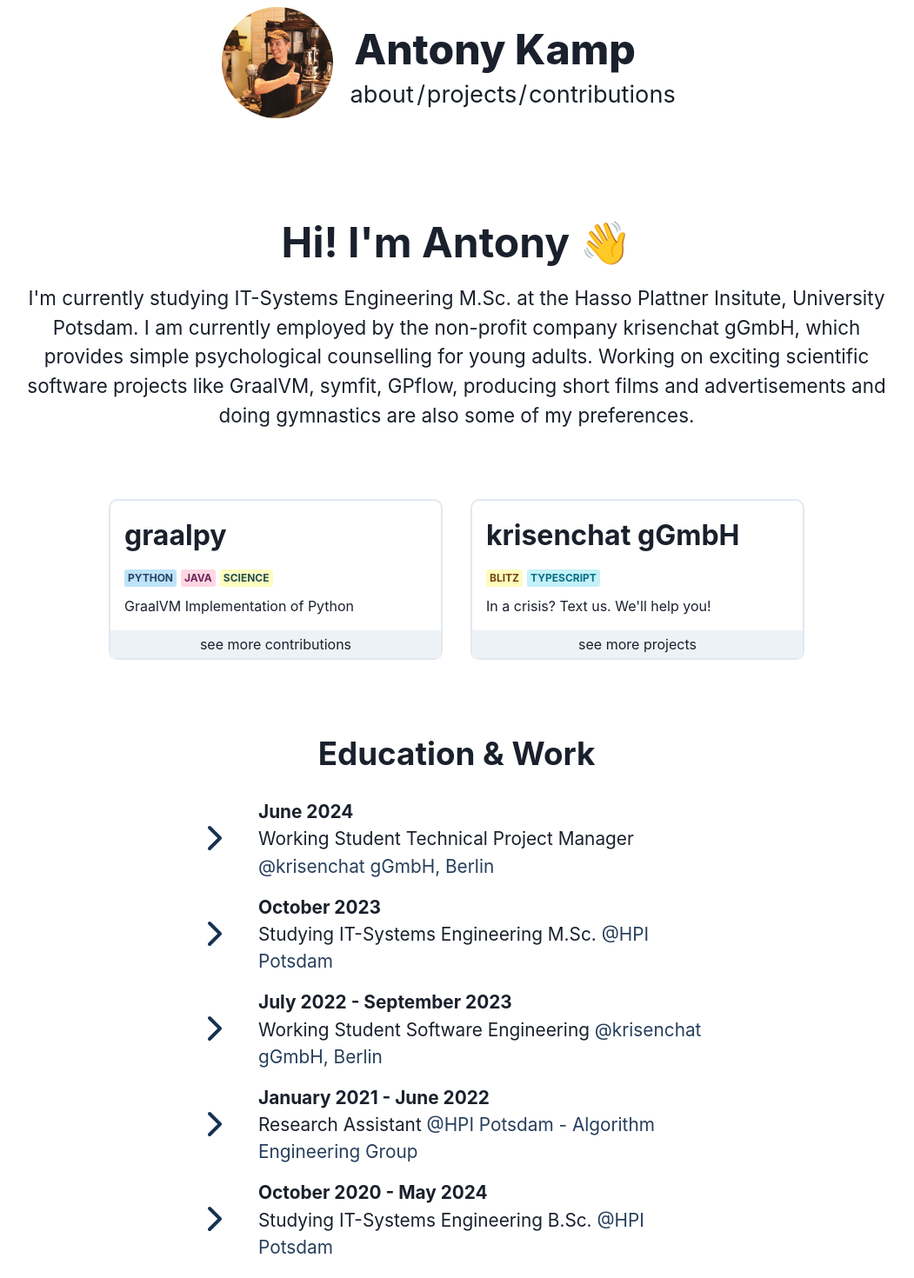
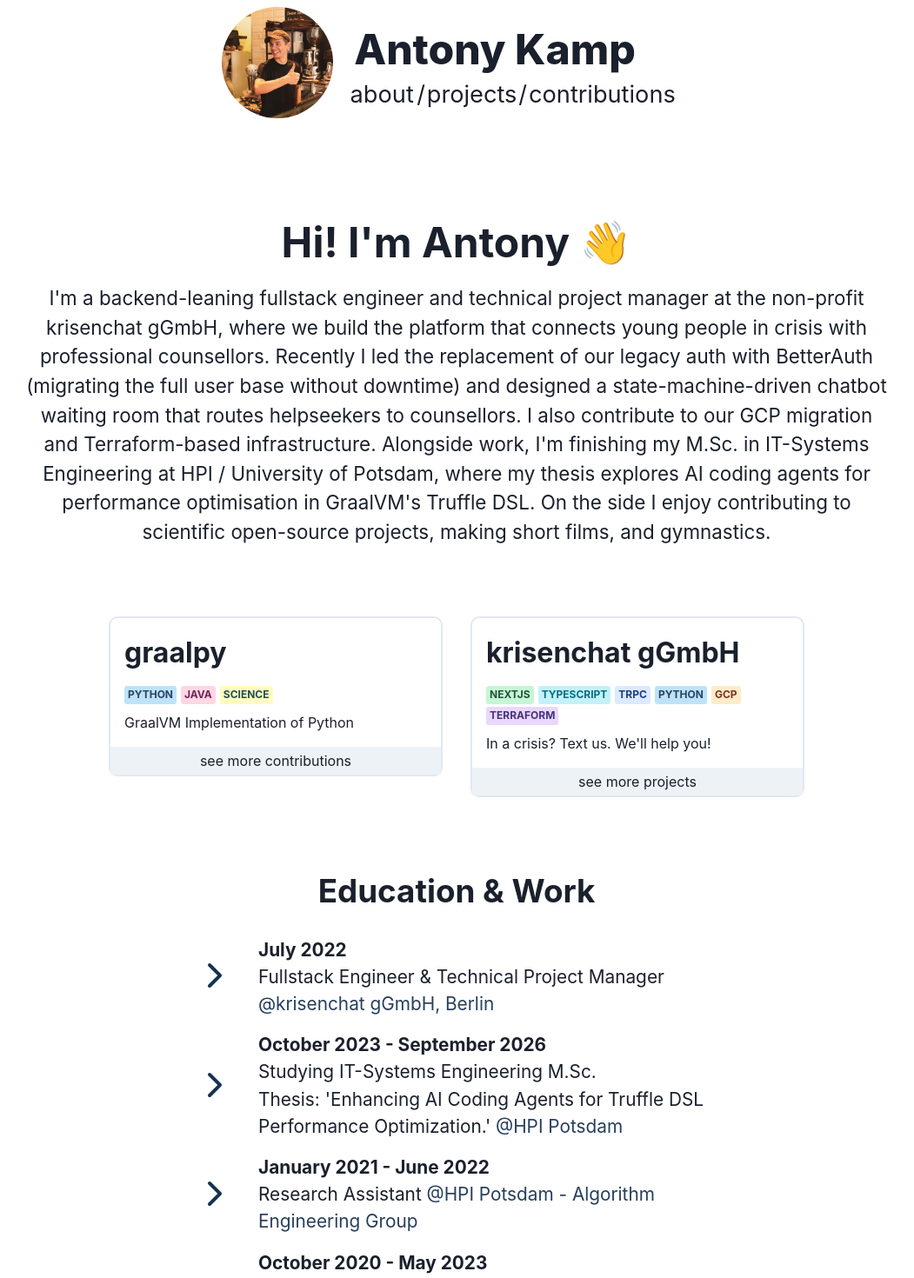
Before and after one commit to antonykamp/antonykampde, a Next.js app: page / in a window 1280 px wide. Shown: the top 1470 px of the page at 87% size, without its empty margins (115-1166 px from the left). Built offline with nearby package versions, Linux system fonts and the light colour scheme.

Commit message:
chore: Update website

```diff
--- a/app/page.tsx
+++ b/app/page.tsx
@@ -14,13 +14,13 @@
 export default async function Home() {
   const contributionFile = path.join(
     process.cwd(),
-    "public/contributions/graalpy.json"
+    "public/contributions/graalpy.json",
   );
   const contribution = getProjectData(contributionFile);
 
   const projectFile = path.join(
     process.cwd(),
-    "public/projects/krisenchat.json"
+    "public/projects/krisenchat.json",
   );
   const project = getProjectData(projectFile);
 
@@ -35,13 +35,18 @@
       <div className={utilStyle.container}>
         <h1>Hi! I'm Antony 👋</h1>
         <p className={utilStyle.pageDescription}>
-          I'm currently studying IT-Systems Engineering M.Sc. at the Hasso
-          Plattner Insitute, University Potsdam. I am currently employed by the
-          non-profit company krisenchat gGmbH, which provides simple
-          psychological counselling for young adults. Working on exciting
-          scientific software projects like GraalVM, symfit, GPflow, producing
-          short films and advertisements and doing gymnastics are also some of
-          my preferences.
+          I'm a backend-leaning fullstack engineer and technical project manager
+          at the non-profit krisenchat gGmbH, where we build the platform that
+          connects young people in crisis with professional counsellors.
+          Recently I led the replacement of our legacy auth with BetterAuth
+          (migrating the full user base without downtime) and designed a
+          state-machine-driven chatbot waiting room that routes helpseekers to
+          counsellors. I also contribute to our GCP migration and
+          Terraform-based infrastructure. Alongside work, I'm finishing my M.Sc.
+          in IT-Systems Engineering at HPI / University of Potsdam, where my
+          thesis explores AI coding agents for performance optimisation in
+          GraalVM's Truffle DSL. On the side I enjoy contributing to scientific
+          open-source projects, making short films, and gymnastics.
         </p>
       </div>
       {/**
--- a/components/Footer.tsx
+++ b/components/Footer.tsx
@@ -41,7 +41,7 @@
         </a>
       </div>
       <p className={styles.footerText}>
-        {"© 2021 Antony Kamp. "}
+        {`© ${new Date().getFullYear()} Antony Kamp. `}
         <Link href="impressum" className={styles.footerLink}>
           Impressum
         </Link>
--- a/components/ProjectBadge.tsx
+++ b/components/ProjectBadge.tsx
@@ -38,6 +38,18 @@
     backgroundColor: "#FED7E2",
     fontColor: "#702459",
   },
+  trpc: {
+    backgroundColor: "#DBEAFE",
+    fontColor: "#1E3A8A",
+  },
+  gcp: {
+    backgroundColor: "#FEEBC8",
+    fontColor: "#7B341E",
+  },
+  terraform: {
+    backgroundColor: "#E9D8FD",
+    fontColor: "#44337A",
+  },
 };
 
 export function ProjectBadge({ badge }: { badge: keyof typeof ProjectBadges }) {
--- a/components/bioBox.module.scss
+++ b/components/bioBox.module.scss
@@ -2,6 +2,10 @@
   display: flex;
   flex-direction: column;
   text-align: left;
+
+  .description {
+    white-space: pre-line;
+  }
 
   .locationLink {
     color: #273f5c;
--- a/public/awards.json
+++ b/public/awards.json
@@ -10,11 +10,5 @@
     "title": "Participation in the selection process for the German team",
     "location": "International Olympiad in Informatics 2020",
     "locationLink": "https://ioi2020.sg/"
-    },
-    {
-        "date": "June 2019",
-        "title": "2nd Prize",
-        "location": "38. Bundeswettbewerb Informatik - 2nd round",
-        "locationLink": "https://bwinf.de/"
   }
 ]
--- a/public/bio.json
+++ b/public/bio.json
@@ -1,36 +1,28 @@
 [
   {
-    "startDate": "June 2024",
-    "jobDescription": "Working Student Technical Project Manager",
+    "startDate": "July 2022",
+    "jobDescription": "Fullstack Engineer & Technical Project Manager",
     "location": "krisenchat gGmbH, Berlin",
     "locationLink": "https://krisenchat.de/"
   },
   {
     "startDate": "October 2023",
-    "jobDescription": "Studying IT-Systems Engineering M.Sc.",
+    "endDate": "September 2026",
+    "jobDescription": "Studying IT-Systems Engineering M.Sc.\nThesis: 'Enhancing AI Coding Agents for Truffle DSL Performance Optimization.'",
     "location": "HPI Potsdam",
     "locationLink": "https://hpi.de/"
   },
-
-  {
-    "startDate": "July 2022",
-    "endDate": "September 2023",
-    "jobDescription": "Working Student Software Engineering",
-    "location": "krisenchat gGmbH, Berlin",
-    "locationLink": "https://krisenchat.de/"
-  },
-
   {
     "startDate": "January 2021",
+    "endDate": "June 2022",
     "jobDescription": "Research Assistant",
-    "endDate": "June 2022",
     "location": "HPI Potsdam - Algorithm Engineering Group",
     "locationLink": "https://hpi.de/forschung/fachgebiete/algorithm-engineering.html"
   },
   {
     "startDate": "October 2020",
-    "endDate": "May 2024",
-    "jobDescription": "Studying IT-Systems Engineering B.Sc.",
+    "endDate": "May 2023",
+    "jobDescription": "Studying IT-Systems Engineering B.Sc.\nThesis: 'Architecture and Development of a REST API for Simulating Train Traffic'",
     "location": "HPI Potsdam",
     "locationLink": "https://hpi.de/"
   },
--- a/public/projects/krisenchat.json
+++ b/public/projects/krisenchat.json
@@ -1,15 +1,19 @@
 {
   "name": "krisenchat gGmbH",
   "introduction": "In a crisis? Text us. We'll help you!",
-  "tags": ["blitz", "typescript"],
+  "tags": ["nextjs", "typescript", "trpc", "python", "gcp", "terraform"],
   "sections": [
     {
       "title": "Goal of the project",
-      "content": "We want to support young adults by offering chat support by professionals. Our team work especially on the infrastructure and the tools for our counsellors."
+      "content": "We support young people in crisis by offering chat counselling with professionals. Our team builds the platform and tooling that connects helpseekers with counsellors."
+    },
+    {
+      "title": "What I work on",
+      "content": "Led the replacement of our legacy authentication with BetterAuth, migrating the full user base without downtime. Designed and built a state-machine-driven chatbot waiting room that routes helpseekers to the right counsellor. Contributing to our migration to GCP and our Terraform-based infrastructure-as-code setup."
     },
     {
       "title": "Future",
-      "content": "In the future, we want to improve the webapp for our counsellors to make counselling more valuable."
+      "content": "Continuing to harden the platform and improve the counsellor webapp to make counselling more effective."
     }
   ],
   "links": [
```
Also changed, not shown: 1 other file (tests, documents, lock files or other folders). Lines whose indentation alone changed are shown as unchanged.
